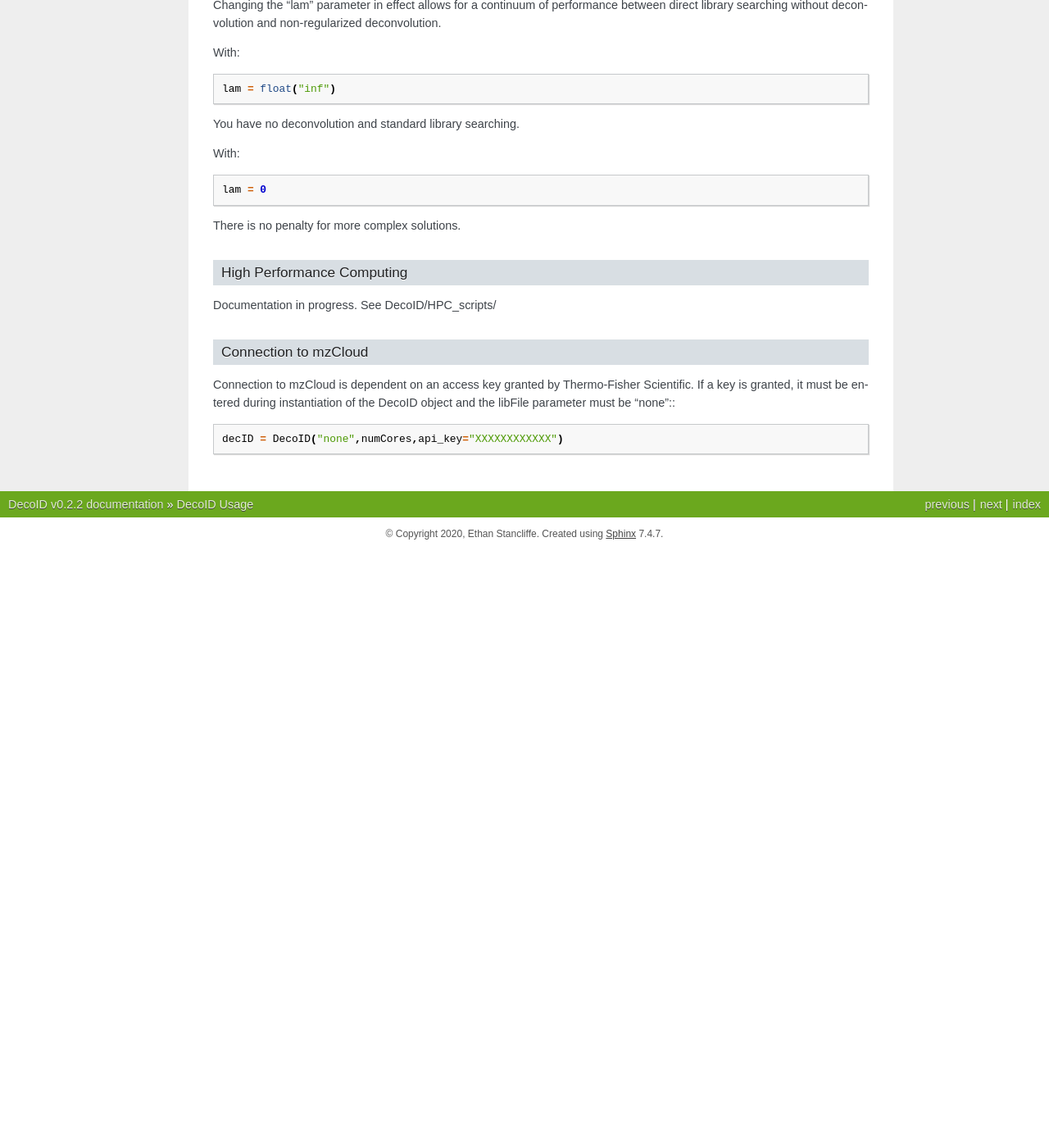
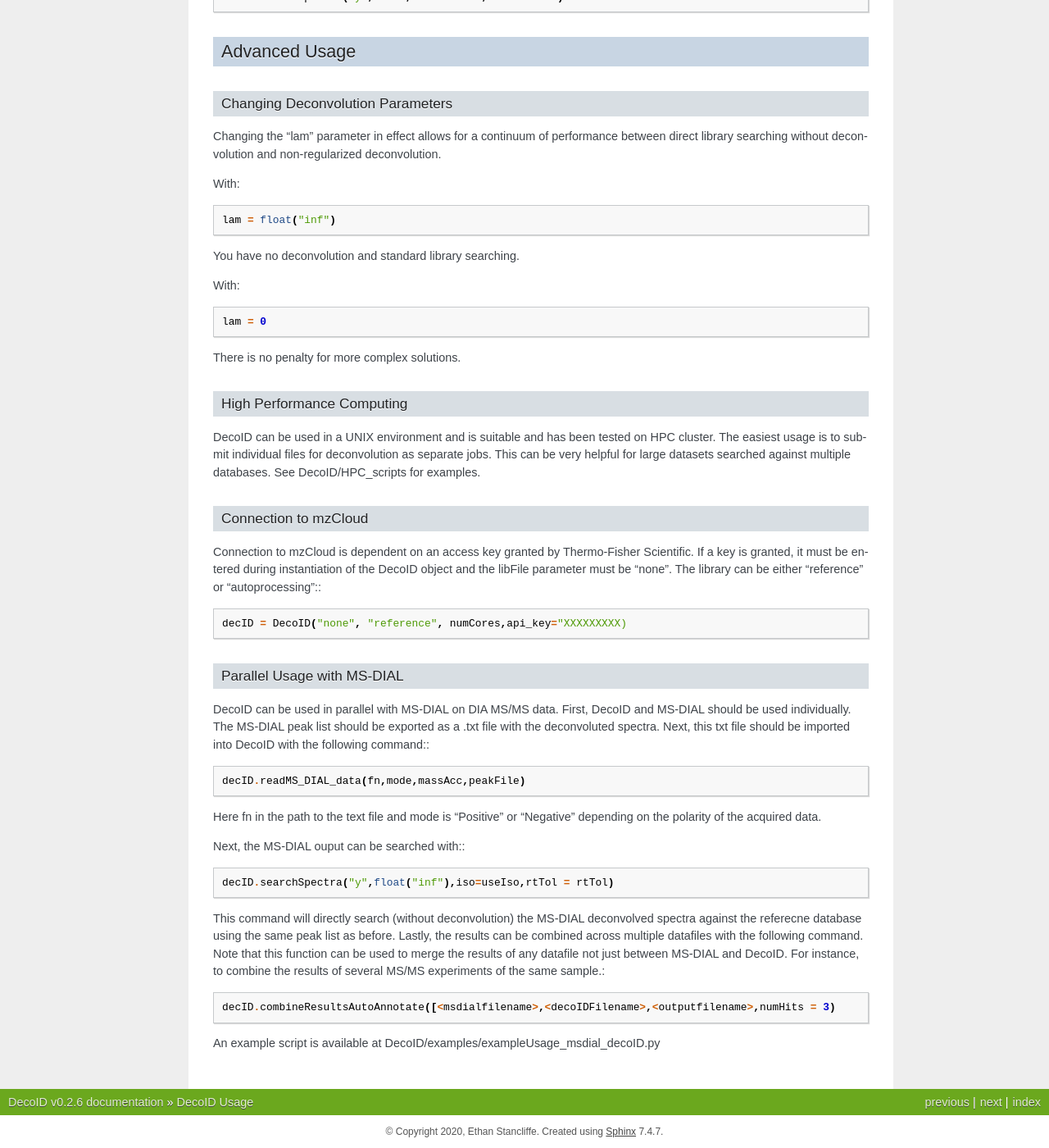
Before and after one commit to pattilab/DecoID, a Sphinx documentation site: the page built from docs/source/examples.rst, in a window 1280 px wide and 1400 px high, scrolled down 4145 px. Shown: the whole window at 82% size. Built offline with Sphinx 7.4.7, drawn with Linux system fonts in a browser that asks for light colours; before the commit the page ends 4816 px from its top, so only the background shows below that; some of the changed text lies outside the part shown.

Commit message:
updated examples and documentation

```diff
--- a/docs/source/conf.py
+++ b/docs/source/conf.py
@@ -21,7 +21,7 @@
 author = 'Ethan Stancliffe'
 
 # The full version, including alpha/beta/rc tags
-release = 'v0.2.2'
+release = 'v0.2.6'
 master_doc = 'index'
 # -- General configuration ---------------------------------------------------
 
--- a/docs/source/examples.rst
+++ b/docs/source/examples.rst
@@ -123,38 +123,41 @@
 **<fn>_scanInfo.csv** gives the purified spectra and all components for each acquired MS/MS spectrum. It is formatted
 as shown below:
 
-======  =====================   =============   =========== ================== ============ ==== ==================================
-scanID  Signal to Noise Ratio   numComponents   componentID componentAbundance  ComponentMz rt   spectrum
-======  =====================   =============   =========== ================== ============ ==== ==================================
-1       2.5                     4               cpdID1      .8                 133.014      2.4  84:12.6 72:45
-1       2.5                     4               cpdID2      .2                 132.54       2.4  102:45 68:55
-1       2.5                     4               original    0                  133.014      2.4  68:55 72:45 84:12.6 102:45 72:55
-1       2.5                     4               residual    0                  133.014      2.4  72:10
-etc     etc                     etc             etc         etc                etc          etc  etc
-======  =====================   =============   =========== ================== ============ ==== ==================================
+=========  =====================   =============   =========== ================== =========== =========== ==================================
+featureID  Signal to Noise Ratio   numComponents   componentID componentAbundance componentRT componentMz spectrum
+=========  =====================   =============   =========== ================== =========== =========== ==================================
+1          2.5                     4               cpdID1      .8                 1.8         138.6       84:12.6 72:45
+1          2.5                     4               cpdID2      .2                 2.6         137.1       102:45 68:55
+1          2.5                     4               original    0                  2.4         138.6       68:55 72:45 84:12.6 102:45 72:55
+1          2.5                     4               residual    0                  2.4         138.6       72:10
+etc        etc                     etc             etc         etc                etc         etc         etc
+=========  =====================   =============   =========== ================== =========== =========== ==================================
 
-* scanID: The row number from the peak information file that gives which feature this spectrum belongs or if peak information is not provided, this is the scanID of the MS/MS spectrum.
+* featureID: The row number from the peak information file that gives which feature this spectrum belongs or if peak information is not provided, this is the scanID of the MS/MS spectrum.
 * Signal to Noise Ratio: denotes the  the signal attributed to a particular compound divided by the signal not attributed to any compound.
 * numComponents: The number of components used in the deconvolution.
 * componentID: compound ID for each component. If this field is "original" then this is the acquired spectrum. Residual is the error between the reconstructed spectrum and the acquired.
+* componentAbundance: mixing coefficient for each component in the deconvolution
+* componentRT: database retention time for the precursor of the component
 * ComponentMz: The m/z value of the precursor of the component.
-* rt: The retention time where the spectrum was acquired.
-* spectrum: The spectrum for each componet given in a m/z:intensity pairs separated by a space.
+* spectrum: The spectrum for each component given in a m/z:intensity pairs separated by a space.
 
 
 **<fn>_decoID.csv** gives the metabolite identification results after the deconvolution. With a single match on each line. The format is given below:
 
-======  ====================    ====  ============   ===============  =============   ==============   ===========    =========   =========   ===========
-scanID  isolation_center_m/z    rt    compound_m/z    DB_Compound_ID  Compound_Name   DB_Spectrum_ID   dot_product    ppm_Error   Abundance   ComponentID
-======  ====================    ====  ============   ===============  =============   ==============   ===========    =========   =========   ===========
-1       133.014                 2.4   133.014        cpdID01          Malic Acid      HMDB0031518      99.8           -1.3        0.8         cpdID01
-etc     etc                     etc   etc            etc              etc             etc              etc            etc         etc         etc
-======  ====================    ====  ============   ===============  =============   ==============   ===========    =========   =========   ===========
+=========  ====================    ====  ============ =========== ================ ===============  =============   ==============   ===========    =========   =========   =========== =========
+featureID  isolation_center_m/z    rt    compound_m/z compound_rt compound_formula DB_Compound_ID   Compound_Name   DB_Spectrum_ID   dot_product    ppm_Error   Abundance   ComponentID  redundant
+=========  ====================    ====  ============ =========== ================ ===============  =============   ==============   ===========    =========   =========   =========== =========
+1          133.014                 2.4   133.014      2.1         C4H6O5           cpdID01          Malic Acid      HMDB0031518      99.8           -1.3        0.8         cpdID01     FALSE
+etc        etc                     etc   etc          etc         etc              etc              etc             etc              etc            etc         etc         etc         etc
+=========  ====================    ====  ============ =========== ================ ===============  =============   ==============   ===========    =========   =========   =========== =========
 
-* scanID: The row number from the peak information file that gives which feature this spectrum belongs or if peak information is not provided, this is the scanID of the MS/MS spectrum.
+* featureID: The row number from the peak information file that gives which feature this spectrum belongs or if peak information is not provided, this is the scanID of the MS/MS spectrum.
 * isolation_center_m/z: The feature of interest m/z value.
 * rt: The retention time where the spectrum was acquired.
 * compound_m/z: The m/z value of the matched compound.
+* compound_rt: The retention time of the database compound.
+* compound_formula: The formula of the database precursor compound.
 * DB_Compound_ID: The compound ID of the matched compound.
 * Compound_Name: The name of the matched compound.
 * DB_Spectrum_ID: Spectrum ID or accession of the matched spectrum. Given by DB# in the input database.
@@ -162,6 +165,8 @@
 * ppm_Error: The mass error in parts per million (ppm) between the feature's m/z and the database match m/z.
 * Abundance: The normalized regression coefficient of this compound in the deconvolution. Note: this should not be used for comparative/quantitative purposes.
 * componentID: compound ID of the component matched to. If this field is "original" then this is the acquired spectrum. Residual is the error between the reconstructed spectrum and the acquired.
+* redundant: Result of redundancy check. If TRUE the matches component could have been a different database compound. This indicates a non-unique deconvolution and possibly an inconclusive identification
+
 
 **<fn>.DecoID** is a gzipped pickle file that contains all the information provided in the previous two output files but in a format that allows for easier analysis and visualation through
 the DecoID user interface.
@@ -180,10 +185,11 @@
     useMS1 = True #use MS1 data if available
     massAcc = 10 #Mass accuracy of instrument
     res = 2 # # of decimal places to round MS/MS peaks.
-
+    fragThresh = 0 #absolute intensity threshold for MS/MS peaks
+    rtTol = 1 #retention time threshold
 With this the DecoID object can be instantiated and database parsed:::
 
-    decID = DecoID(libFile,numCores)
+    decID = DecoID(libFile, "reference", numCores)
 
 Before the raw data can be read-in some data-type specific parameters must be provided:::
 
@@ -192,20 +198,20 @@
 
 Now the raw MS/MS data can be read:::
 
-    decID.readData(file, 2, useMS1, DDA, massAcc,peakDefinitions=peakfile)
+    decID.readData(file, res, useMS1, DDA, massAcc,offset,peakDefinitions=peakfile,frag_cutoff=fragCutoff)
 
 With the data read, the search parameters can be defined:::
 
-    lam = 1 # LASSO regression coefficient. The higher this is the more sparse a solution will be found. Recommend 1 for DDA and 100 for DIA.
+    lam = 5.0 # LASSO regression coefficient. The higher this is the more sparse a solution will be found. Recommend 5.0 for DDA and 50.0 for DIA.
     useIso = True # Predict M+1 isotopologue spectra to remove contamination from orphan isotopologues
 
 Optionally, acquired pure MS/MS spectra can be used to deconvolve spectra in the datafile if data is from a DDA experiment. To enable this the command below must be run:::
 
-    decID.identifyUnknowns(resPenalty=lam,iso=useIso)
+    decID.identifyUnknowns(iso=useIso,rtTol=rtTol,dpThresh=80,resPenalty=lam)
 
 Now, the datafile can be searched with the command below:::
 
-    decID.searchSpectra("y",lam,iso=useIso)
+    decID.searchSpectra("y", lam , iso=useIso,rtTol=rtTol)
 
 Advanced Usage
 --------------
@@ -230,12 +236,38 @@
 High Performance Computing
 ++++++++++++++++++++++++++
 
-Documentation in progress. See DecoID/HPC_scripts/
+DecoID can be used in a UNIX environment and is suitable and has been tested on HPC cluster. The easiest usage is to submit individual
+files for deconvolution as separate jobs. This can be very helpful for large datasets searched against multiple databases.
+See DecoID/HPC_scripts for examples.
 
 Connection to mzCloud
 +++++++++++++++++++++
 
 Connection to mzCloud is dependent on an access key granted by Thermo-Fisher Scientific. If a key is granted, it must
-be entered during instantiation of the DecoID object and the libFile parameter must be "none":::
+be entered during instantiation of the DecoID object and the libFile parameter must be "none". The library can be either
+"reference" or "autoprocessing":::
 
-    decID = DecoID("none",numCores,api_key="XXXXXXXXXXXX")
+    decID = DecoID("none", "reference", numCores,api_key="XXXXXXXXX)
+
+Parallel Usage with MS-DIAL
++++++++++++++++++++++++++++
+
+DecoID can be used in parallel with MS-DIAL on DIA MS/MS data. First, DecoID and MS-DIAL should be used individually.
+The MS-DIAL peak list should be exported as a .txt file with the deconvoluted spectra. Next, this txt file should
+be imported into DecoID with the following command:::
+
+    decID.readMS_DIAL_data(fn,mode,massAcc,peakFile)
+
+Here fn in the path to the text file and mode is "Positive" or "Negative" depending on the polarity of the acquired data.
+
+Next, the MS-DIAL ouput can be searched with:::
+
+    decID.searchSpectra("y",float("inf"),iso=useIso,rtTol = rtTol)
+
+This command will directly search (without deconvolution) the MS-DIAL deconvolved spectra against the referecne database using the same peak list as before.
+Lastly, the results can be combined across multiple datafiles with the following command. Note that this function can be used to merge the results of any
+datafile not just between MS-DIAL and DecoID. For instance, to combine the results of several MS/MS experiments of the same sample.::
+
+    decID.combineResultsAutoAnnotate([<msdialfilename>,<decoIDFilename>,<outputfilename>,numHits = 3)
+
+An example script is available at DecoID/examples/exampleUsage_msdial_decoID.py
```
Also changed, not shown: 15 other files.
